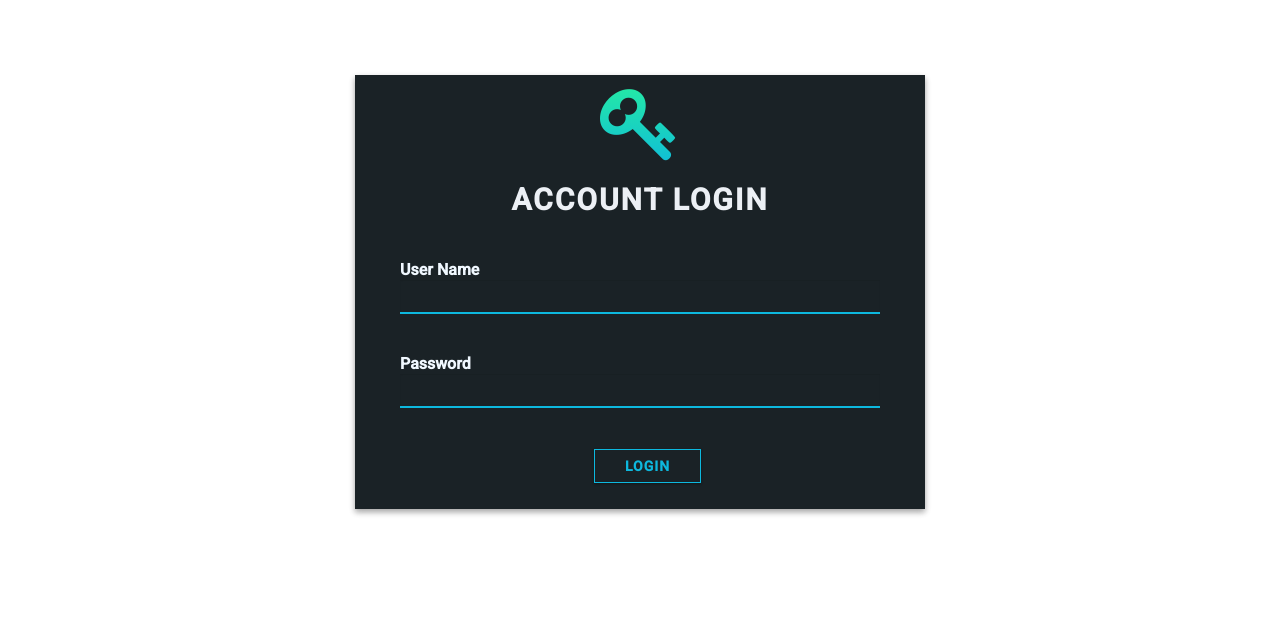
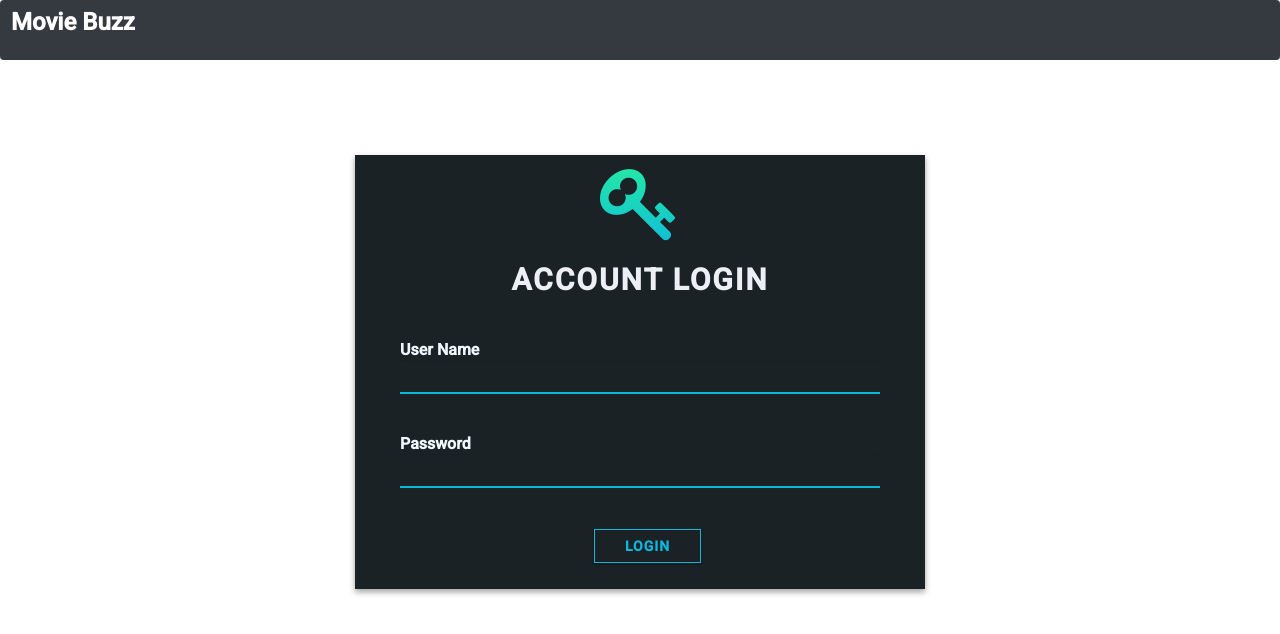
Before and after one commit to agrawalpriyanka94/Demo, an Angular app: page / in a window 1280 px wide. Shown: the top 634 px of the page. Built offline with nearby package versions, Linux system fonts and the light colour scheme.

Commit message:
Code updated version v3.1

```diff
--- a/src/app/Movie/movie.component.html
+++ b/src/app/Movie/movie.component.html
@@ -1,3 +1,17 @@
+<nav class="navbar navbar-expand-sm bg-dark">
+  <ul class="navbar-nav">
+    <li class="nav-item">
+
+
+
+
+      <h1><strong>Movie</strong> </h1>
+    </li>
+
+  </ul>
+</nav>
+<br>
+
 <div class="container-fluid">
   <div class="row">
     <div class="col-12 col-md-3 p-4" *ngFor="let movieList of getMovieResponse;">
@@ -23,14 +37,13 @@
 
     </div>
   </div>
-  <div class="row">
-    <!-- <button type="button" align="center" class="btn btn-primary mt-4"  [hidden]="!showMore">Load
-      More
-    </button> -->
+  <div class="col-lg-12  text-center">
 
-    <button type="submit" class="btn btn-primary mt-4" [hidden]="!showMore" (click)="getMovies(nextpage)">Show More ...</button>
 
-   <!-- <button type="button" align="center" class="btn btn-primary mt-4" (click)="getMoviesPag3()">Next</button> -->
+    <button type="submit" style="background-color: #0DB8DE; color: white;" class="btn btn-primary mt-4" [hidden]="!showMore" (click)="getMovies(nextpage)">Show More ...</button>&nbsp;
+    <button type="submit" (click)="refresh()"  style="background-color: #0DB8DE; color: white;" class="btn btn-primary mt-4" >Refresh</button>
+
+
   </div>
   <ng-template let-data #movie>
     <mat-dialog-actions style="justify-content: flex-end;">
--- a/src/app/Movie/movie.component.ts
+++ b/src/app/Movie/movie.component.ts
@@ -76,6 +76,9 @@ export class MovieComponent implements OnInit {
     console.log(e);
   }
 
+  refresh(){
+    window.location.reload();
+  }
   showModal(movie: any, res: any): any {
     this.MovieById = res;
     const dialogRef = this.dialog.open(movie, {
--- a/src/app/login-page/login-page.component.html
+++ b/src/app/login-page/login-page.component.html
@@ -1,4 +1,15 @@
-<div class="container">
+<nav class="navbar navbar-expand-sm bg-dark">
+  <ul class="navbar-nav">
+    <li class="nav-item">
+      <h1><strong style="color: white;">Movie Buzz</strong> </h1>
+
+    </li>
+
+  </ul>
+</nav>
+
+
+<div class="container" readonly>
   <div class="row">
     <div class="col-lg-3 col-md-2"></div>
     <div class="col-lg-6 col-md-8 login-box">
```
